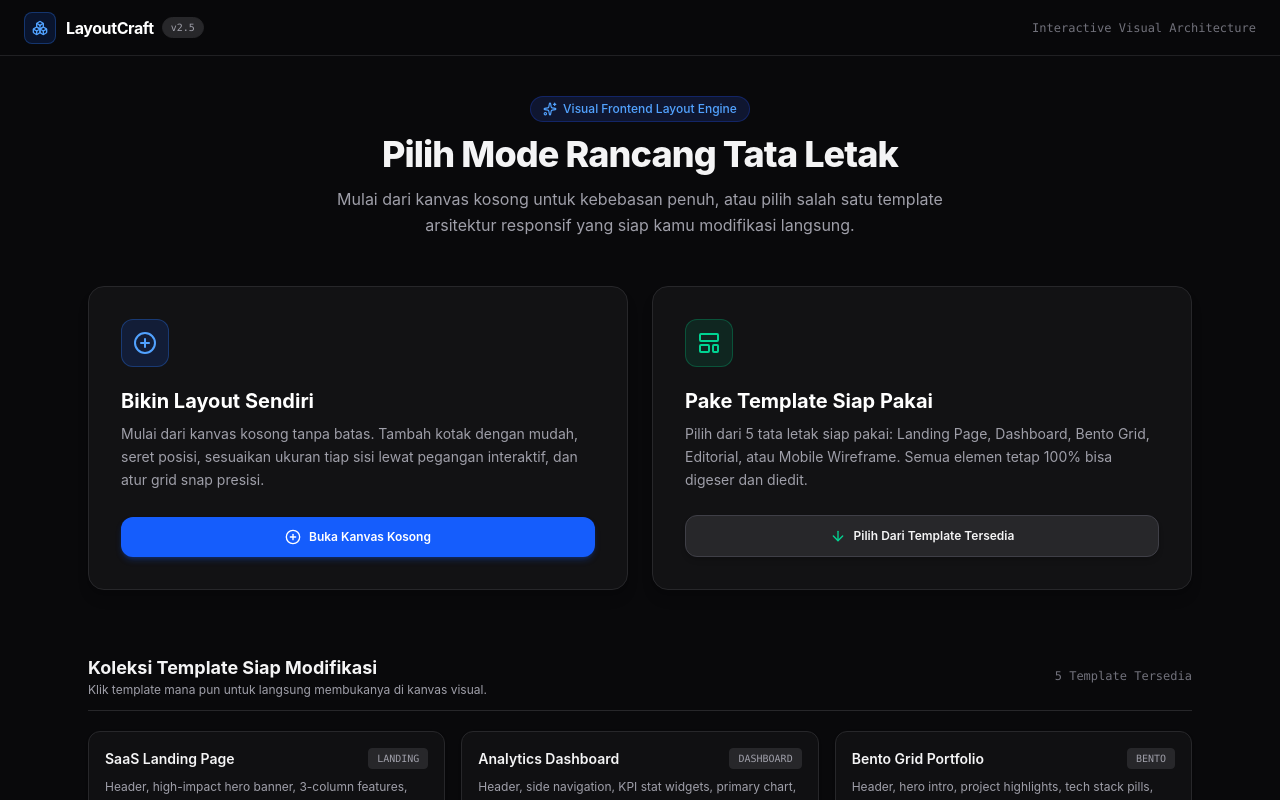
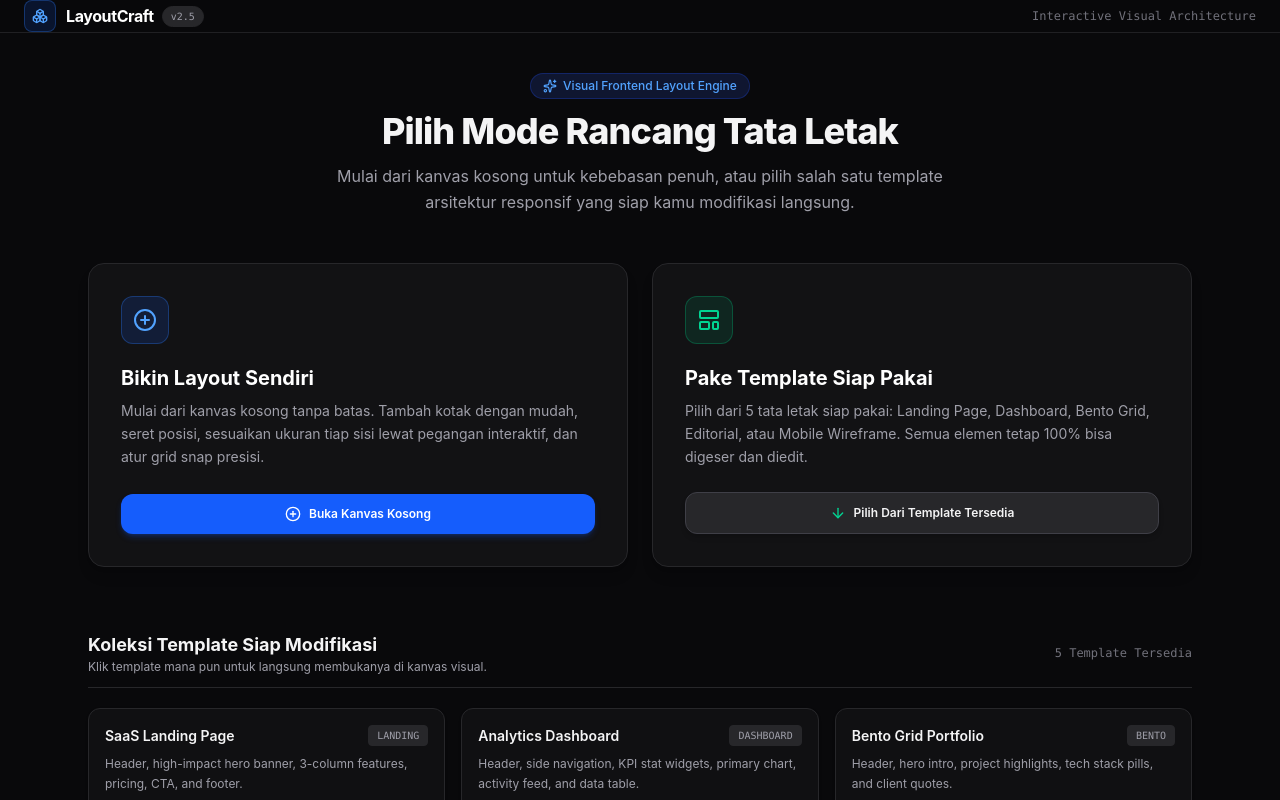
Before and after one commit to mwdharmaaa/layoutcraft, a React (Vite) app: page / in a window 1280 px wide. Shown: the top 800 px of the page. Built offline with nearby package versions, Linux system fonts and the light colour scheme; the HTML template or start-up script is replaced by a standard one.

Commit message:
fix(home,builder): resolve unscrollable viewport by setting fixed inset-0 on MainMenuView and my-0 on canvas sizer

```diff
--- a/src/features/builder/components/BuilderCanvas.jsx
+++ b/src/features/builder/components/BuilderCanvas.jsx
@@ -67,7 +67,7 @@ export const BuilderCanvas = ({
             onSelectBox(null);
           }
         }}
-        className="relative flex flex-col items-center pb-32 m-auto shrink-0"
+        className="relative flex flex-col items-center pb-32 mx-auto my-0 shrink-0"
       >
         {/* Canvas Board Surface */}
         <div
--- a/src/features/home/components/MainMenuView.jsx
+++ b/src/features/home/components/MainMenuView.jsx
@@ -13,7 +13,7 @@ export const MainMenuView = ({
   };
 
   return (
-    <div className="min-h-screen bg-zinc-950 text-zinc-100 flex flex-col font-sans select-none overflow-y-auto">
+    <div className="fixed inset-0 overflow-y-auto bg-zinc-950 text-zinc-100 flex flex-col font-sans select-none">
       {/* Top Navbar */}
       <header className="h-14 border-b border-zinc-800/80 bg-zinc-950/80 backdrop-blur-md sticky top-0 z-30 px-6 flex items-center justify-between">
         <div className="flex items-center gap-2.5">
--- a/src/index.css
+++ b/src/index.css
@@ -21,17 +21,22 @@
     border-color: var(--border-subtle);
   }
 
-  body {
+  html,
+  body,
+  #root {
     margin: 0;
     padding: 0;
+    height: 100%;
+    width: 100%;
+  }
+
+  body {
     background-color: var(--bg-base);
     color: var(--text-primary);
     font-family: -apple-system, BlinkMacSystemFont, "Segoe UI", Roboto, "Helvetica Neue", Arial, sans-serif;
     -webkit-font-smoothing: antialiased;
     -moz-osx-font-smoothing: grayscale;
     overflow: hidden;
-    height: 100vh;
-    width: 100vw;
     user-select: none;
   }
 }
```
